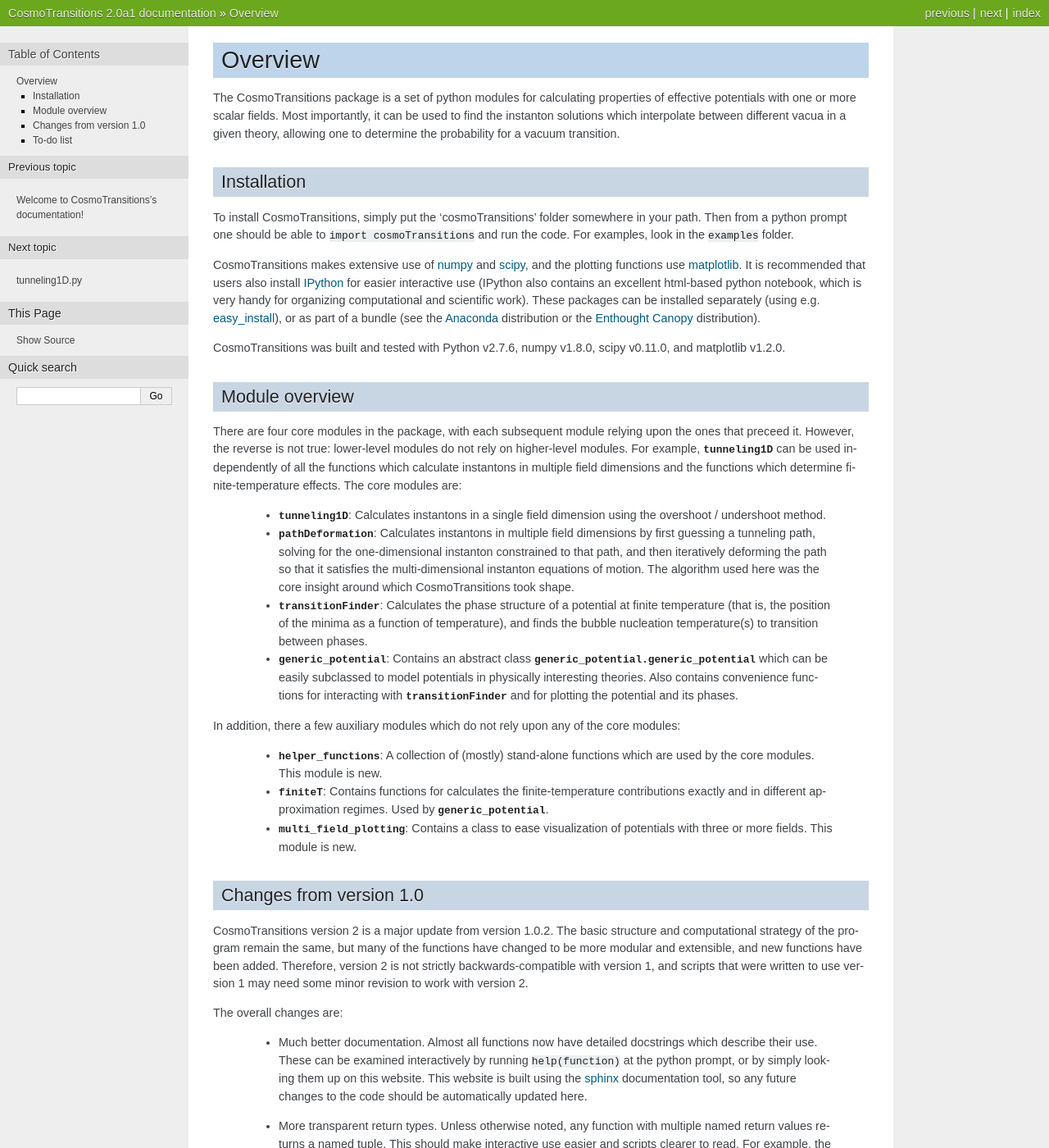
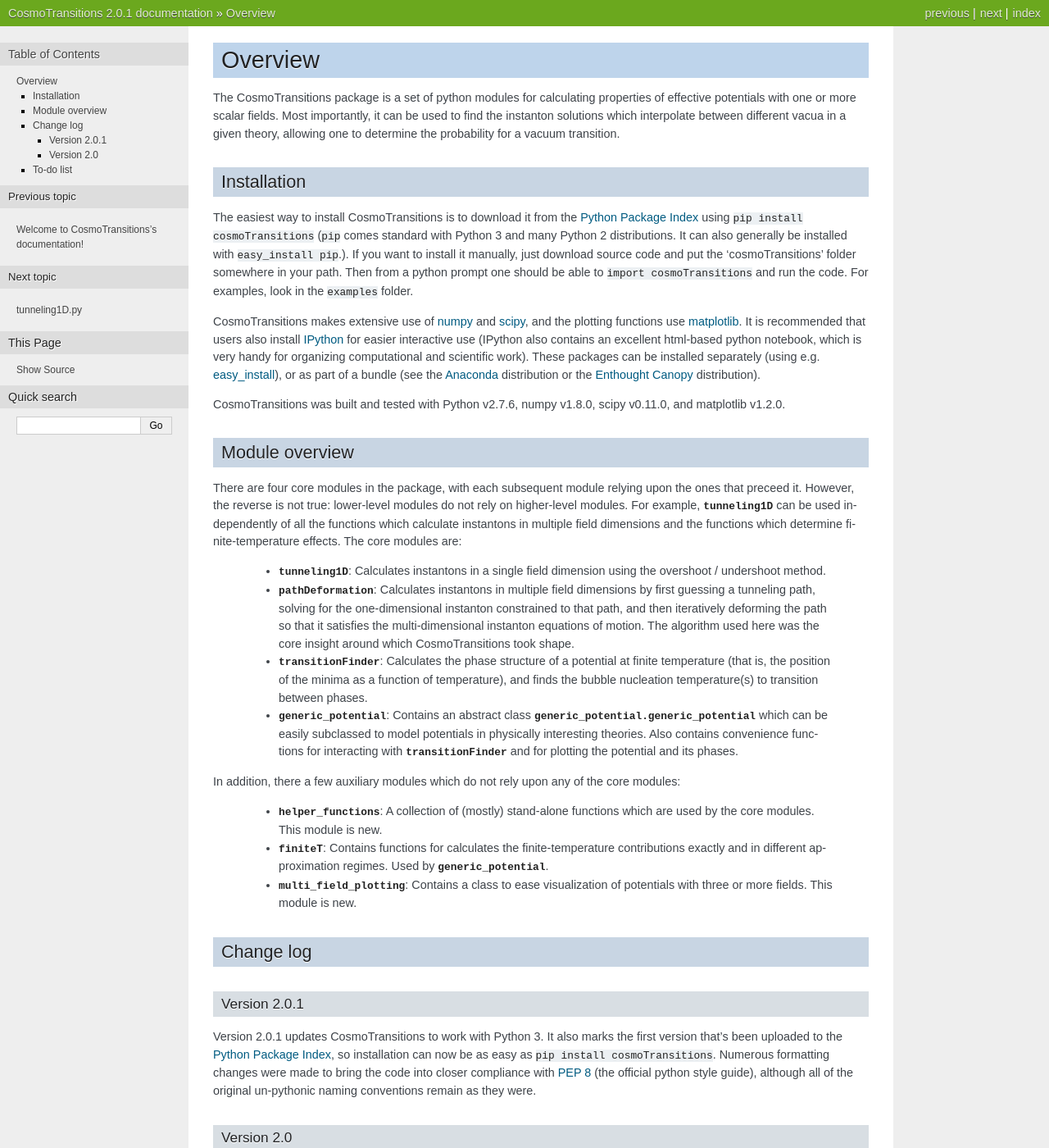
Before and after one commit to clwainwright/CosmoTransitions, a Sphinx documentation site: the page built from doc/Overview.rst, in a window 1280 px wide and 1400 px high. Shown: the whole window at 82% size. Built offline with Sphinx 7.4.7, drawn with Linux system fonts in a browser that asks for light colours; some of the changed text lies outside the part shown.

```diff
--- a/cosmoTransitions/__init__.py
+++ b/cosmoTransitions/__init__.py
@@ -1 +1 @@
-__version__ = "2.0a2"
+__version__ = "2.0.1"
--- a/doc/Overview.rst
+++ b/doc/Overview.rst
@@ -6,12 +6,13 @@ The CosmoTransitions package is a set of python modules for calculating properti
 Installation
 ~~~~~~~~~~~~~~~~~~~~~~~~~~~~~~~~~~~
 
-To install CosmoTransitions, simply put the 'cosmoTransitions' folder somewhere in your path. Then from a python prompt one should be able to ``import cosmoTransitions`` and run the code. For examples, look in the ``examples`` folder.
+The easiest way to install CosmoTransitions is to download it from the `Python Package Index`_ using ``pip install cosmoTransitions`` (``pip`` comes standard with Python 3 and many Python 2 distributions. It can also generally be installed with ``easy_install pip``.). If you want to install it manually, just download source code and put the 'cosmoTransitions' folder somewhere in your path. Then from a python prompt one should be able to ``import cosmoTransitions`` and run the code. For examples, look in the ``examples`` folder.
 
 CosmoTransitions makes extensive use of numpy_ and scipy_, and the plotting functions use matplotlib_. It is recommended that users also install IPython_ for easier interactive use (IPython also contains an excellent html-based python notebook, which is very handy for organizing computational and scientific work). These packages can be installed separately (using e.g. easy_install_), or as part of a bundle (see the Anaconda_ distribution or the `Enthought Canopy`_ distribution).
 
 CosmoTransitions was built and tested with Python v2.7.6, numpy v1.8.0, scipy v0.11.0, and matplotlib v1.2.0.
 
+.. _Python Package Index: https://pypi.python.org/pypi
 .. _numpy: http://www.numpy.org
 .. _scipy: http://www.scipy.org
 .. _matplotlib: http://matplotlib.org
@@ -23,22 +24,36 @@ CosmoTransitions was built and tested with Python v2.7.6, numpy v1.8.0, scipy v0
 Module overview
 ~~~~~~~~~~~~~~~~~~~~~~~~~~~~~~~~~~~
 
-There are four core modules in the package, with each subsequent module relying upon the ones that preceed it. However, the reverse is not true: lower-level modules do not rely on higher-level modules. For example, :mod:`tunneling1D` can be used independently of all the functions which calculate instantons in multiple field dimensions and the functions which determine finite-temperature effects. The core modules are:
+.. py:currentmodule:: cosmoTransitions
 
-  - :mod:`tunneling1D`: Calculates instantons in a single field dimension using the overshoot / undershoot method.
-  - :mod:`pathDeformation`: Calculates instantons in multiple field dimensions by first guessing a tunneling path, solving for the one-dimensional instanton constrained to that path, and then iteratively deforming the path so that it satisfies the multi-dimensional instanton equations of motion. The algorithm used here was the core insight around which CosmoTransitions took shape.
-  - :mod:`transitionFinder`: Calculates the phase structure of a potential at finite temperature (that is, the position of the minima as a function of temperature), and finds the bubble nucleation temperature(s) to transition between phases.
-  - :mod:`generic_potential`: Contains an abstract class :class:`generic_potential.generic_potential` which can be easily subclassed to model potentials in physically interesting theories. Also contains convenience functions for interacting with :mod:`transitionFinder` and for plotting the potential and its phases.
+There are four core modules in the package, with each subsequent module relying upon the ones that preceed it. However, the reverse is not true: lower-level modules do not rely on higher-level modules. For example, :mod:`.tunneling1D` can be used independently of all the functions which calculate instantons in multiple field dimensions and the functions which determine finite-temperature effects. The core modules are:
+
+  - :mod:`.tunneling1D`: Calculates instantons in a single field dimension using the overshoot / undershoot method.
+  - :mod:`.pathDeformation`: Calculates instantons in multiple field dimensions by first guessing a tunneling path, solving for the one-dimensional instanton constrained to that path, and then iteratively deforming the path so that it satisfies the multi-dimensional instanton equations of motion. The algorithm used here was the core insight around which CosmoTransitions took shape.
+  - :mod:`.transitionFinder`: Calculates the phase structure of a potential at finite temperature (that is, the position of the minima as a function of temperature), and finds the bubble nucleation temperature(s) to transition between phases.
+  - :mod:`.generic_potential`: Contains an abstract class :class:`.generic_potential.generic_potential` which can be easily subclassed to model potentials in physically interesting theories. Also contains convenience functions for interacting with :mod:`.transitionFinder` and for plotting the potential and its phases.
 
 In addition, there a few auxiliary modules which do not rely upon any of the core modules:
 
-  - :mod:`helper_functions`: A collection of (mostly) stand-alone functions which are used by the core modules. This module is new.
-  - :mod:`finiteT`: Contains functions for calculates the finite-temperature contributions exactly and in different approximation regimes. Used by :mod:`generic_potential`.
-  - :mod:`multi_field_plotting`: Contains a class to ease visualization of potentials with three or more fields. This module is new.
+  - :mod:`.helper_functions`: A collection of (mostly) stand-alone functions which are used by the core modules. This module is new.
+  - :mod:`.finiteT`: Contains functions for calculates the finite-temperature contributions exactly and in different approximation regimes. Used by :mod:`.generic_potential`.
+  - :mod:`.multi_field_plotting`: Contains a class to ease visualization of potentials with three or more fields. This module is new.
 
 
-Changes from version 1.0
-~~~~~~~~~~~~~~~~~~~~~~~~~~~~~~~~~~~
+Change log
+~~~~~~~~~~~~~~~~~~~~
+
+Version 2.0.1
+=========================
+
+Version 2.0.1 updates CosmoTransitions to work with Python 3. It also marks the first version that's been uploaded to the `Python Package Index`_, so installation can now be as easy as ``pip install cosmoTransitions``. Numerous formatting changes were made to bring the code into closer compliance with `PEP 8`_ (the official python style guide), although all of the original un-pythonic naming conventions remain as they were.
+
+.. _Python Package Index: https://pypi.python.org/pypi
+.. _PEP 8: https://www.python.org/dev/peps/pep-0008/
+
+
+Version 2.0
+=========================
 
 CosmoTransitions version 2 is a major update from version 1.0.2. The basic structure and computational strategy of the program remain the same, but many of the functions have changed to be more modular and extensible, and new functions have been added. Therefore, version 2 is not strictly backwards-compatible with version 1, and scripts that were written to use version 1 may need some minor revision to work with version 2.
 
@@ -59,7 +74,7 @@ The overall changes are:
 
 What follows are some of the more notable specific changes, organized by module:
 
-  - :mod:`tunneling1D`
+  - :mod:`.tunneling1D`
 
     - The *bubbleProfile* class has been renamed :class:`~tunneling1D.SingleFieldInstanton`, and a new class :class:`~tunneling1D.WallWithConstFriction` has been added.
     - The radial scale is now set in its own function, and is set by the frequency of oscillations about the barrier's maximum.
@@ -67,33 +82,33 @@ What follows are some of the more notable specific changes, organized by module:
     - The initial guess for the overshoot / undershoot method now defaults to the bottom of the potential barrier, rather than half way between the minima (this can be important for thick-walled bubbles).
     - The :meth:`~tunneling1D.SingleFieldInstanton.exactSolution` method now finds the exact solution about the point of interest (considering both *dV* and *d2V*), rather than always about the stable minimum.
 
-  - :mod:`pathDeformation`
+  - :mod:`.pathDeformation`
 
     - The *Deformation* class has been renamed :class:`~pathDeformation.Deformation_Spline`, and a new :class:`~pathDeformation.Deformation_Points` class has been added. The latter does not use a spline to approximate the path, and may be faster in certain circumstances (but slower in others). It is a simpler implementation, in any case.
     - Fixed a bug in the :meth:`~pathDeformation.Deformation_Points.step` method which caused errors for thick-walled bubbles.
-    - Added a :class:`~pathDeformation.SplinePath` class which encapsulates information about the tunneling path between deformation steps. This is used to describe the potential along the path for use in :mod:`tunneling1D`.
+    - Added a :class:`~pathDeformation.SplinePath` class which encapsulates information about the tunneling path between deformation steps. This is used to describe the potential along the path for use in :mod:`.tunneling1D`.
     - :func:`~pathDeformation.fullTunneling` is now a function, not a class.
-    - The *criticalTunneling* and *secondOrderTransition* classes have been removed. The functionality of both are now in :mod:`transitionFinder`.
+    - The *criticalTunneling* and *secondOrderTransition* classes have been removed. The functionality of both are now in :mod:`.transitionFinder`.
 
-  - :mod:`transitionFinder`
+  - :mod:`.transitionFinder`
 
     - Added a :class:`~transitionFinder.Phase` class which encapsulates information about a single temperature-dependent phase.
     - The :func:`~transitionFinder.traceMultiMin` function now returns a dictionary of phases, with each phase defined by a unique key.
     - The *findTransitionRegions* function has been removed.
     - The class *fullTransitions* has been replaced with the function :func:`~transitionFinder.findAllTransitions`, which has a somewhat more streamlined algorithm and interface.
 
-  - :mod:`generic_potential`
+  - :mod:`.generic_potential`
 
     - Derivatives now default to fourth-order error in ``x_eps``, and are calculated using classes :class:`~helper_functions.gradientFunction` and :class:`~helper_functions.hessianFunction`.
     - The temperature scale is now set solely by ``self.Tmax``. This avoids errors when there is a tree-level barrier and ``self.T0 == 0``.
     - :meth:`~generic_potential.generic_potential.forbidPhaseCrit` is now a proper class method rather than a lambda function.
-    - :meth:`~generic_potential.generic_potential.findAllTransitions` has somewhat different output matching the changes in :mod:`transitionFinder`.
+    - :meth:`~generic_potential.generic_potential.findAllTransitions` has somewhat different output matching the changes in :mod:`.transitionFinder`.
 
 
 To-do list
 ~~~~~~~~~~~~~~~~~~
 
-I still need to do a better job of testing the whole package, particularly the :mod:`transitionFinder` code. I haven't tested any edge cases there yet.
+I still need to do a better job of testing the whole package, particularly the :mod:`.transitionFinder` code. I haven't tested any edge cases there yet.
 
 Additionally:
 
--- a/doc/conf.py
+++ b/doc/conf.py
@@ -95,7 +95,7 @@ copyright = u'2014, Carroll L. Wainwright'
 # The short X.Y version.
 version = '2.0'
 # The full version, including alpha/beta/rc tags.
-release = '2.0a1'
+release = '2.0.1'
 
 # The language for content autogenerated by Sphinx. Refer to documentation
 # for a list of supported languages.
--- a/doc/index.rst
+++ b/doc/index.rst
@@ -10,8 +10,6 @@ Welcome to CosmoTransitions's documentation!
    :align: center
 
 CosmoTransitions is a package for analyzing finite or zero-temperature cosmological phase transitions driven by single or multiple scalar fields. It is written and maintained by Carroll L. Wainwright (a.k.a. "Max") (clwainwri@gmail.com), and is free for public use. If you use CosmoTransitions in scholarly work, please cite `Comput. Phys. Commun. 183 (2012)`_ [`arXiv:1109.4189`_].
-
-Note that the current version (2.0a1) (available via github_) should be considered a development build. There will be bugs that I have not yet found or tested for. If you happen to find any, let me know! Or, better yet, fork the CosmoTransitions git repository and contribute directly to the code.
 
  .. _`arXiv:1109.4189`: http://arxiv.org/abs/1109.4189
  .. _`Comput. Phys. Commun. 183 (2012)`: http://dx.doi.org/10.1016/j.cpc.2012.04.004
```
Also changed, not shown: README.rst (+12 -2 lines), 7 other files.
